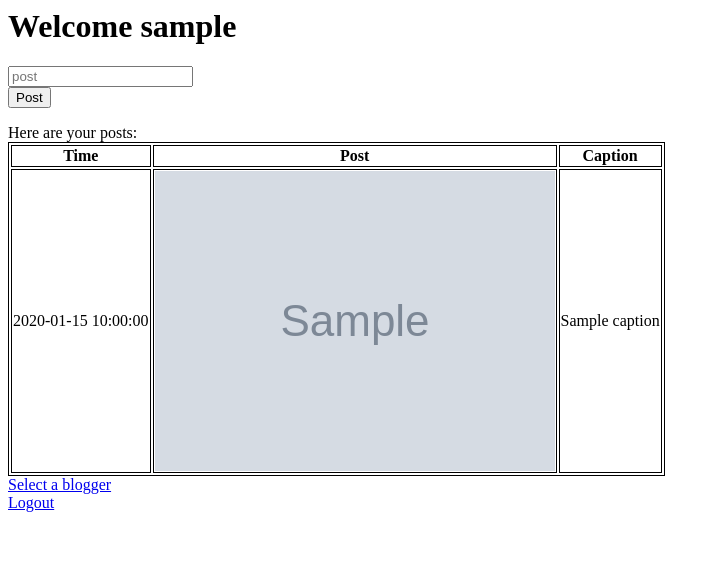
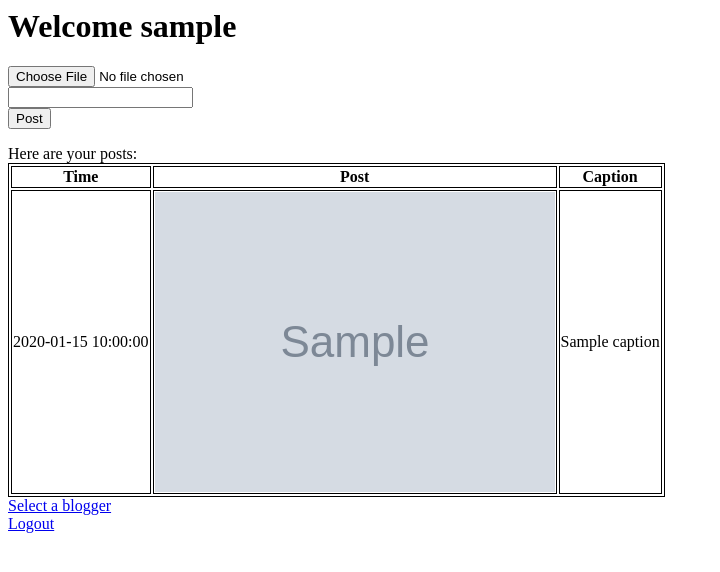
Before and after one commit to getDolla/database-project, a Flask app: template templates/home.html in a window 1280 px wide. Shown: the top 572 px of the page, without its empty margins (0-720 px from the left). Run offline with Flask 2, Linux system fonts and the light colour scheme; the template is opened without the code that fills it: most values are stand-ins (such as "Sample title", 1, 10 or a date in 2020); grey boxes marked "Sample" are stand-in pictures.

Commit message:
fixing queries

```diff
--- a/app.py
+++ b/app.py
@@ -102,7 +102,7 @@ def post():
     username = session['username']
     cursor = conn.cursor();
     blog = request.form['blog']
-    query = 'INSERT INTO blog (blog_post, username) VALUES(%s, %s)'
+    # query = 'INSERT INTO blog (blog_post, username) VALUES(%s, %s)'
     cursor.execute(query, (blog, username))
     conn.commit()
     cursor.close()
@@ -115,7 +115,7 @@ def select_blogger():
     #should throw exception if username not found
 
     cursor = conn.cursor();
-    query = 'SELECT DISTINCT username FROM blog'
+    # query = 'SELECT DISTINCT username FROM blog'
     cursor.execute(query)
     data = cursor.fetchall()
     cursor.close()
@@ -125,7 +125,7 @@ def select_blogger():
 def show_posts():
     poster = request.args['poster']
     cursor = conn.cursor();
-    query = 'SELECT ts, blog_post FROM blog WHERE username = %s ORDER BY ts DESC'
+    # query = 'SELECT ts, blog_post FROM blog WHERE username = %s ORDER BY ts DESC'
     cursor.execute(query, poster)
     data = cursor.fetchall()
     cursor.close()
--- a/templates/home.html
+++ b/templates/home.html
@@ -4,7 +4,8 @@
 <body>
 <form action="/post" method="POST">
 	<h1>Welcome {{username}}</h1>
-	<input type="text" name = "blog" placeholder="post" required/> </br>
+	<input type="file" name="pic" accept="image/*" required> </br>
+	<input type="text" name="caption"> <br>
 	<input type="submit" value = Post />
 </form>
 
```
